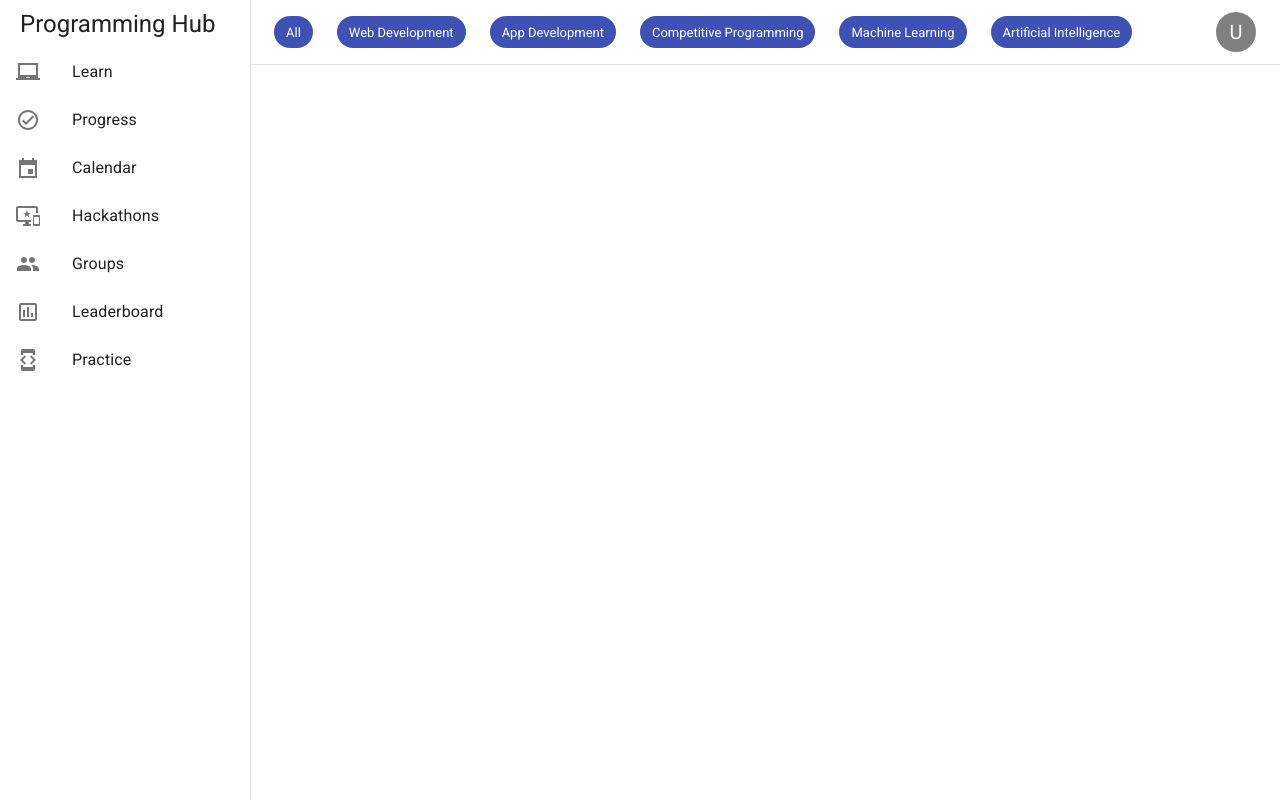
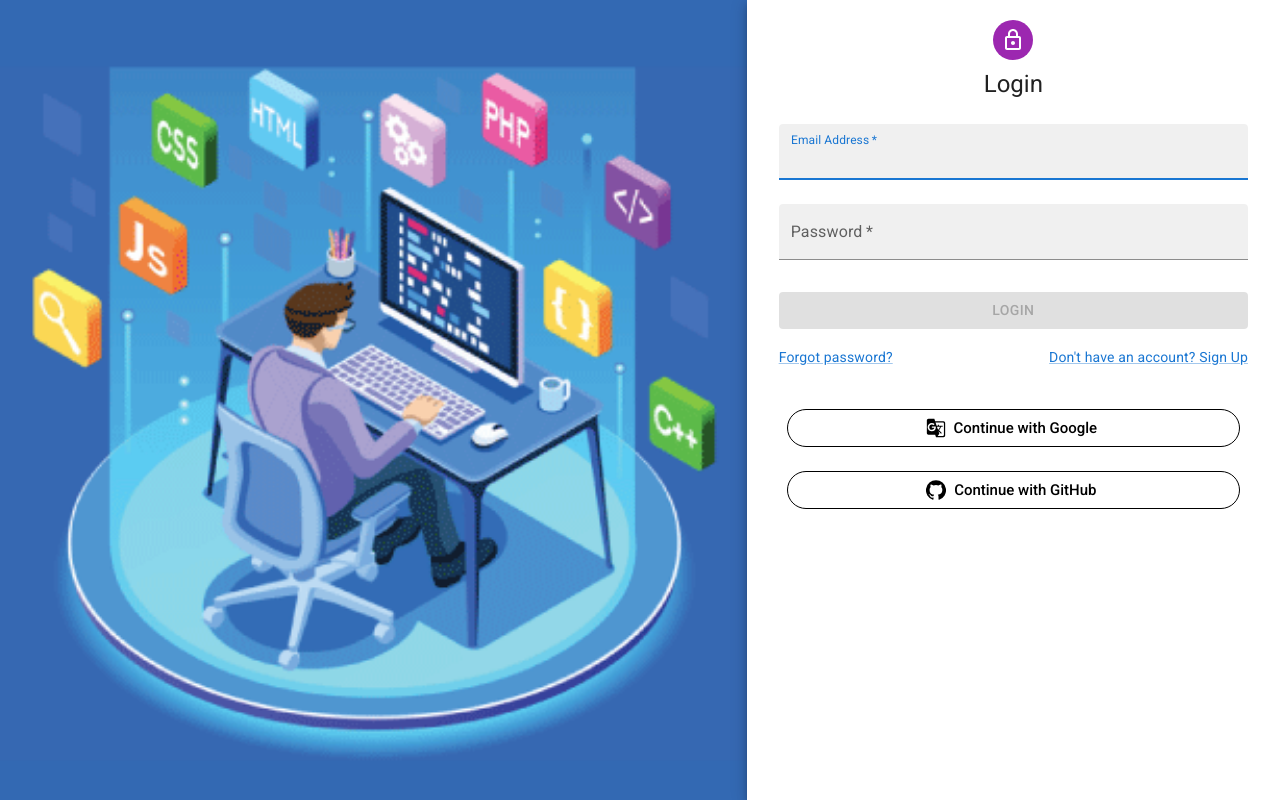
Before and after one commit to Taha-001/ProgrammingHub_FrontEnd, a React (Create React App) app: page /login in a window 1280 px wide. Built offline with nearby package versions, Linux system fonts and the light colour scheme; no server answers.

Commit message:
private routing

```diff
--- a/src/App.js
+++ b/src/App.js
@@ -4,15 +4,16 @@ import { Route, Switch, BrowserRouter } from "react-router-dom";
 import LoginPage from "./components/LoginPage";
 import SignUpPage from "./components/SignUpPage";
 import Learn from "./components/Learn";
+import PrivateRoute from "./components/PrivateRoute";
 function App() {
   return (
     <Fragment>
       <BrowserRouter>
         <Switch>
-          <Route exact path="/" component={LoginPage} />
+          <Route path="/login" component={LoginPage} />
           {/* <LoginPage /> */}
           <Route path="/signup" component={SignUpPage} />
-          <Route component={Learn} />
+          <PrivateRoute component={Learn} />
         </Switch>
       </BrowserRouter>
     </Fragment>
--- a/src/components/Learn.js
+++ b/src/components/Learn.js
@@ -1,6 +1,6 @@
 import React from "react";
 import SideDrawer from "./SideDrawer";
-import { Route } from "react-router-dom";
+import { Route, Switch } from "react-router-dom";
 import TopNavigationBar from "./TopNavigationBar";
 import Courses from "./Courses";
 import Calendar from "./calendar/Calender";
@@ -10,16 +10,18 @@ import DisplayCourse from "./DisplayCourse";
 import { useSelector } from "react-redux";
 
 const Learn = () => {
-  const showModal=useSelector(state=>state.courses.showModal);
+  const showModal = useSelector((state) => state.courses.showModal);
   return (
     <div>
       {showModal && <DisplayCourse />}
       <TopNavigationBar />
       <SideDrawer />
-      <Route exact path="/learn" component={Courses} />
-      <Route path="/calendar" component={Calendar} />
-      <Route path="/groups" component={Groups} />
-      <Route path="/progress" component={ProgressPage} />
+      <Switch>
+        <Route exact path="/" component={Courses} />
+        <Route path="/calendar" component={Calendar} />
+        <Route path="/groups" component={Groups} />
+        <Route path="/progress" component={ProgressPage} />
+      </Switch>
     </div>
   );
 };
--- a/src/components/LoginPage.js
+++ b/src/components/LoginPage.js
@@ -62,7 +62,7 @@ function LoginPage() {
       email: data.get("email"),
       password: data.get("password"),
     });
-    history.push("/learn");
+    history.push("/");
   };
 
   return (
--- /dev/null
+++ b/src/components/PrivateRoute.js
@@ -0,0 +1,19 @@
+import { Route, Redirect } from "react-router-dom";
+import { useSelector } from "react-redux";
+
+export default function PrivateRoute({ component: Component, ...rest }) {
+  const currentUser = useSelector((state) => state.currentUser);
+
+  return (
+    <Route
+      {...rest}
+      render={(props) => {
+        return currentUser !== null ? (
+          <Component {...props} />
+        ) : (
+          <Redirect to="/login" />
+        );
+      }}
+    ></Route>
+  );
+}
```
